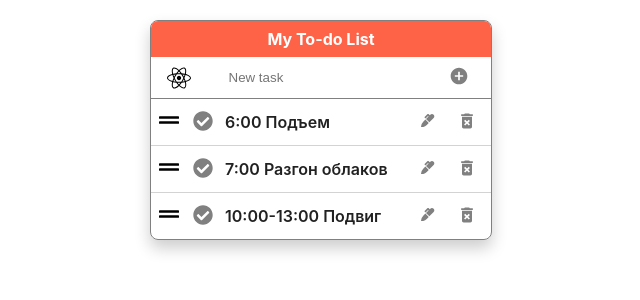
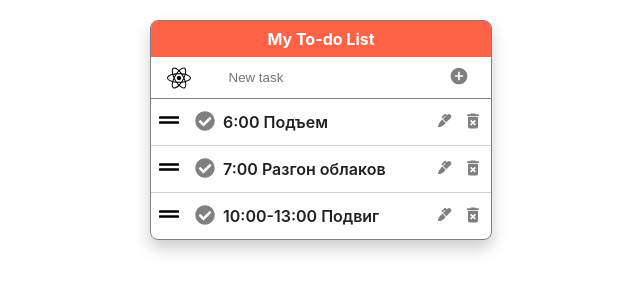
Before and after one commit to vlmakh/my-notes-react, a React (Create React App) app: page / in a window 1280 px wide. Shown: the top 300 px of the page, without its empty margins (319-959 px from the left). Built offline with nearby package versions, Linux system fonts and the light colour scheme.

Commit message:
change sizes

```diff
--- a/src/components/TodoItem/TodoItem.js
+++ b/src/components/TodoItem/TodoItem.js
@@ -51,7 +51,7 @@ function TodoItem({
       dragListener={false}
       dragControls={controls}
     >
-      <Box mr={2} onPointerDown={e => controls.start(e)} className={css.move}>
+      <Box onPointerDown={e => controls.start(e)} className={css.move}>
         <FaGripLines size="20" />
       </Box>
       <Label>
--- a/src/components/TodoItem/TodoItem.styled.jsx
+++ b/src/components/TodoItem/TodoItem.styled.jsx
@@ -3,6 +3,7 @@ import styled from '@emotion/styled';
 export const Label = styled.label`
   display: flex;
   align-items: center;
+  margin-left: 16px;
   /* padding: 8px; */
   /* cursor: pointer; */
 `;
@@ -23,7 +24,7 @@ export const Checkbox = styled.input`
 `;
 
 export const TodoText = styled.span`
-  width: 180px;
+  width: 204px;
   margin-left: 8px;
   font-weight: 600;
   color: #212121;
@@ -34,8 +35,9 @@ export const CheckBtn = styled.button`
   /* margin-left: auto; */
   border: none;
   background-color: transparent;
-  width: 30px;
+  width: 20px;
   height: 30px;
+  padding: 0;
   color: grey;
 
   /* transition: color 250ms linear;
@@ -47,11 +49,12 @@ export const CheckBtn = styled.button`
 
 export const EditBtn = styled.button`
   cursor: pointer;
-  margin-left: 8px;
+  margin-left: auto;
   border: none;
   background-color: transparent;
-  width: 30px;
+  width: 20px;
   height: 30px;
+  padding: 0;
   color: grey;
 
   transition: color 250ms linear;
@@ -66,8 +69,9 @@ export const DeleteBtn = styled.button`
   margin-left: 8px;
   border: none;
   background-color: transparent;
-  width: 30px;
+  width: 20px;
   height: 30px;
+  padding: 0;
   color: grey;
 
   transition: color 250ms linear;
```
